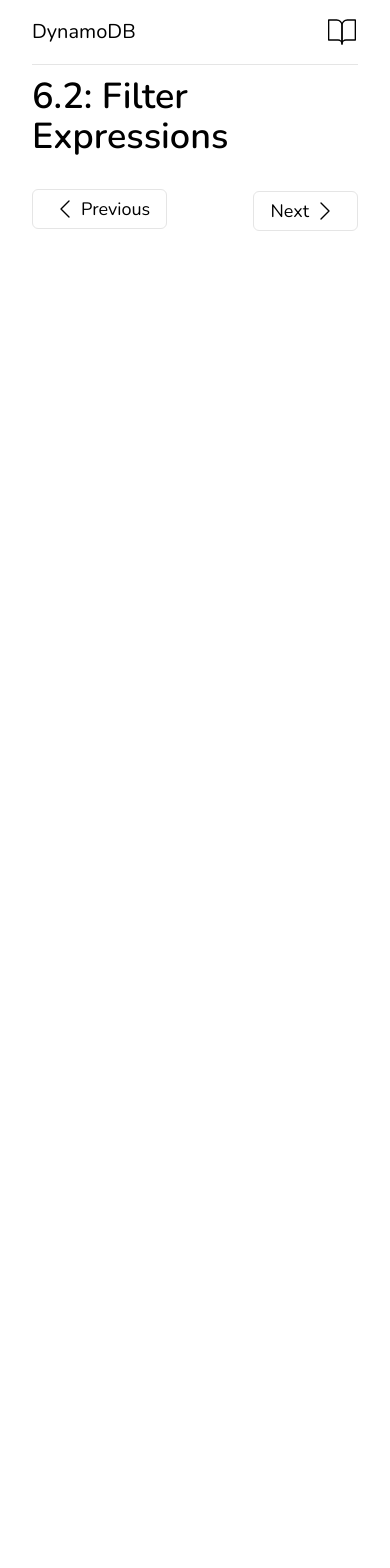
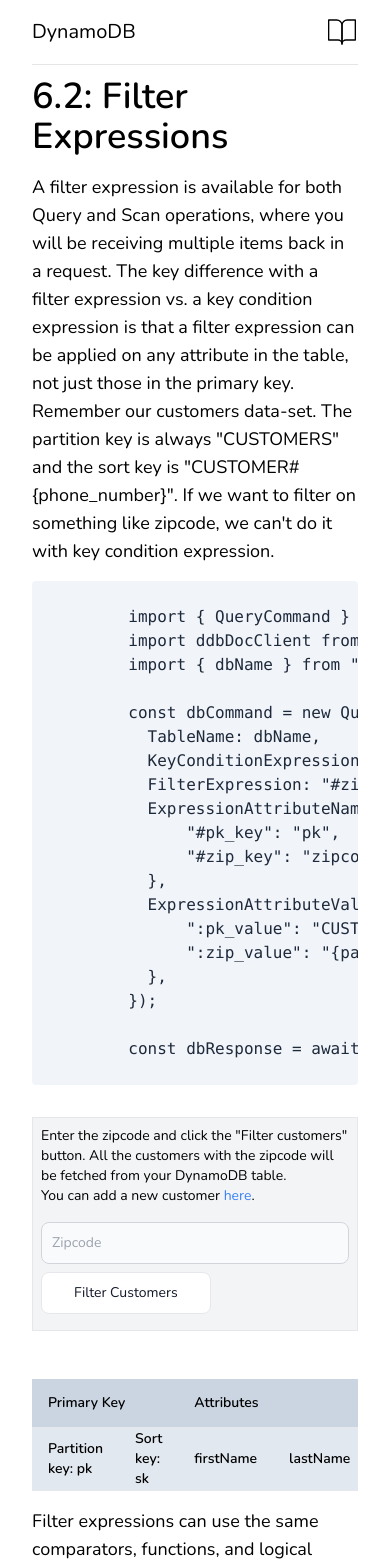
Before and after one commit to 5thComrade/dynamodb, a Next.js app: page /chapter_6/6.2 in a window 390 px wide. Shown: the top 1568 px of the page. Before the commit the page ends 844 px from the top, so only its background shows below. Built offline with nearby package versions, Linux system fonts and the light colour scheme.

Commit message:
filter expressions chapter completed and nextjs updated to latest version

```diff
--- a/package.json
+++ b/package.json
@@ -24,7 +24,7 @@
     "lottie-react": "^2.4.0",
     "lucide-react": "^0.260.0",
     "nanoid": "^5.0.1",
-    "next": "13.4.10",
+    "next": "^14.0.3",
     "react": "18.2.0",
     "react-dom": "18.2.0",
     "react-hook-form": "^7.46.2",
--- /dev/null
+++ b/src/app/api/allCustomersByZip/route.ts
@@ -0,0 +1,60 @@
+import { type NextRequest, NextResponse } from "next/server";
+import { QueryCommand } from "@aws-sdk/lib-dynamodb";
+import { string, safeParse } from "valibot";
+import ddbDocClient from "@/lib/clients/dynamoDBClient";
+import { dbName } from "@/lib/constants";
+
+export async function GET(request: NextRequest) {
+  try {
+    const zipcode = request.nextUrl.searchParams.get("zipcode");
+
+    const parsedZipcode = safeParse(string(), zipcode);
+
+    if (parsedZipcode.success) {
+      const dbCommand = new QueryCommand({
+        TableName: dbName,
+        KeyConditionExpression: "#pk_key = :pk_value",
+        FilterExpression: "#zip_key = :zip_value",
+        ExpressionAttributeNames: {
+          "#pk_key": "pk",
+          "#zip_key": "zipcode",
+        },
+        ExpressionAttributeValues: {
+          ":pk_value": "CUSTOMERS",
+          ":zip_value": `${parsedZipcode.output}`,
+        },
+      });
+
+      const dbResponse = await ddbDocClient.send(dbCommand);
+
+      if (dbResponse.$metadata.httpStatusCode === 200) {
+        return NextResponse.json(
+          {
+            count: dbResponse.Count,
+            scannedCount: dbResponse.ScannedCount,
+            items: dbResponse.Items,
+          },
+          {
+            status: 200,
+          }
+        );
+      } else {
+        throw new Error("DB QueryCommand failed!", {
+          cause: dbResponse,
+        });
+      }
+    } else {
+      throw new Error("Request schema validation failed.");
+    }
+  } catch (err) {
+    console.log(err);
+    return NextResponse.json(
+      {
+        message: "Request failed!",
+      },
+      {
+        status: 400,
+      }
+    );
+  }
+}
--- a/src/app/chapter_6/6.2/page.tsx
+++ b/src/app/chapter_6/6.2/page.tsx
@@ -1,10 +1,66 @@
 import Footer from "@/components/custom/Footer";
-import { PageTitle, Paragraph } from "@/components/custom/Typography";
+import {
+  PageTitle,
+  Paragraph,
+  SectionTitle,
+} from "@/components/custom/Typography";
+import FilterCustomersByZipcode from "../_components/FilterCustomersByZipcode";
 
 export default function chapter_6_2() {
   return (
     <main>
       <PageTitle>6.2: Filter Expressions</PageTitle>
+
+      <Paragraph>
+        A filter expression is available for both Query and Scan operations,
+        where you will be receiving multiple items back in a request. The key
+        difference with a filter expression vs. a key condition expression is
+        that a filter expression can be applied on any attribute in the table,
+        not just those in the primary key.
+      </Paragraph>
+      <Paragraph>
+        {`Remember our customers data-set. The partition key is always "CUSTOMERS" and the sort key is "CUSTOMER#{phone_number}". If we want to filter on something like zipcode, we can't do it with key condition expression.`}
+      </Paragraph>
+
+      <FilterCustomersByZipcode />
+
+      <SectionTitle>Challenges of Filter Expressions</SectionTitle>
+
+      <Paragraph>
+        When you issue a Query or Scan request to DynamoDB, DynamoDB performs
+        the following actions in order:
+      </Paragraph>
+      <Paragraph>
+        1: It reads items matching your Query or Scan from the database using
+        the Key Condition expression.
+      </Paragraph>
+      <Paragraph>
+        2: If a filter expression is present, it filters out items from the
+        results that don’t match the filter expression.
+      </Paragraph>
+      <Paragraph>3: It returns any remaining items to the client.</Paragraph>
+
+      <Paragraph className="mt-3">
+        The key point to understand is that the Query and Scan operations will
+        return a maximum of 1MB of data, and this limit is applied in step 1,
+        before the filter expression is applied.
+      </Paragraph>
+
+      <SectionTitle>
+        Filter expressions are useful for a few limited contexts:
+      </SectionTitle>
+
+      <Paragraph>1: Reducing response payload size.</Paragraph>
+      <Paragraph>2: Easier application filtering.</Paragraph>
+      <Paragraph>
+        3: Better validation around time-to-live (TTL) expiry. When using
+        DynamoDB TTL, AWS states that items are generally deleted within 48
+        hours of their TTL expiry. This is a wide range! If you’re counting on
+        expiration as a part of your business logic, you could get incorrect
+        results. To help guard against this, you could write a filter expression
+        that removes all items that should have been expired by now, even if
+        they’re not quite expired yet.
+      </Paragraph>
       <Footer previous="/chapter_6/6.1" next="/chapter_6/6.3" />
     </main>
   );
--- /dev/null
+++ b/src/app/chapter_6/_components/FilterCustomersByZipcode.tsx
@@ -0,0 +1,137 @@
+"use client";
+
+import { useState } from "react";
+import Link from "next/link";
+import { useForm, type SubmitHandler } from "react-hook-form";
+import toast from "react-hot-toast";
+import customerService from "@/services/customer.service";
+import CustomTable from "@/components/custom/CustomTable";
+import CodeBlock from "@/components/custom/CodeBlock";
+import { Paragraph } from "@/components/custom/Typography";
+import { zipcodeRegex } from "@/lib/constants";
+
+type Inputs = {
+  zipcode: string;
+};
+
+type Customer = {
+  firstName: string;
+  lastName: string;
+  phone: string;
+  email: string;
+  zipcode: string;
+};
+
+const tableHeaders = [
+  "pk",
+  "sk",
+  "firstName",
+  "lastName",
+  "phone",
+  "email",
+  "zipcode",
+];
+
+const FilterCustomersByZipcode = () => {
+  const {
+    register,
+    handleSubmit,
+    formState: { errors },
+    reset,
+  } = useForm<Inputs>();
+
+  const [disableButton, setDisableButton] = useState<boolean>(false);
+  const [customers, setCustomers] = useState<Customer[] | []>([]);
+
+  const handleSearchCustomers: SubmitHandler<Inputs> = async (data) => {
+    try {
+      setDisableButton(true);
+      const dbResponse = await customerService.getCustomersByZipcode(
+        data.zipcode
+      );
+      if (dbResponse.count > 0) {
+        setCustomers(dbResponse.items);
+      } else {
+        toast.error("No customers found with that zipcode!");
+      }
+
+      reset();
+      setDisableButton(false);
+    } catch (err) {
+      toast.error("Please add your AWS credentials in the env file!");
+      reset();
+      setDisableButton(false);
+    }
+  };
+
+  return (
+    <>
+      <CodeBlock>
+        <>
+          {`
+          import { QueryCommand } from "@aws-sdk/lib-dynamodb";
+          import ddbDocClient from "@/lib/clients/dynamoDBClient";
+          import { dbName } from "@/lib/constants";
+
+          const dbCommand = new QueryCommand({
+            TableName: dbName,
+            KeyConditionExpression: "#pk_key = :pk_value",
+            FilterExpression: "#zip_key = :zip_value",
+            ExpressionAttributeNames: {
+                "#pk_key": "pk",
+                "#zip_key": "zipcode",
+            },
+            ExpressionAttributeValues: {
+                ":pk_value": "CUSTOMERS",
+                ":zip_value": "{parsedZipcode.output}",
+            },
+          });
+
+          const dbResponse = await ddbDocClient.send(dbCommand);
+        `}
+        </>
+      </CodeBlock>
+      <form
+        onSubmit={handleSubmit(handleSearchCustomers)}
+        className="my-8 flex flex-col items-start border bg-gray-100 p-2"
+      >
+        <p className="text-sm">{`Enter the zipcode and click the "Filter customers" button. All the customers with the zipcode will be fetched from your DynamoDB table.`}</p>
+        <p className="text-sm">
+          You can add a new customer{" "}
+          <Link href="/chapter_6">
+            <span className="text-blue-500">here</span>
+          </Link>
+          .
+        </p>
+        <input
+          type="text"
+          placeholder="Zipcode"
+          className="mt-4 block w-full rounded-lg border border-gray-300 bg-gray-50 p-2.5 text-sm text-gray-900 outline-none focus:border-black focus:ring-black md:w-1/2"
+          {...register("zipcode", { required: true, pattern: zipcodeRegex })}
+        />
+        {errors.zipcode && (
+          <span className="text-xs text-red-500">
+            Please enter a valid zipcode!
+          </span>
+        )}
+
+        <button
+          type="submit"
+          className="my-2 mr-2 rounded-lg border border-gray-200 bg-white px-8 py-2.5 text-sm font-medium text-gray-900 hover:bg-gray-100 hover:text-black focus:z-10 focus:outline-none focus:ring-4 focus:ring-gray-200"
+          disabled={disableButton}
+        >
+          Filter Customers
+        </button>
+      </form>
+
+      <CustomTable headers={tableHeaders} tableData={customers} />
+
+      <Paragraph className="my-4">
+        {`Filter expressions can use the same comparators, functions, and logical
+        operators as a key condition expression. In addition, filter expressions can use the not-equals operator (<>), the OR operator, the CONTAINS operator, the IN operator, the BEGINS_WITH operator, the BETWEEN operator, the EXISTS operator, and the SIZE operator.`}
+      </Paragraph>
+    </>
+  );
+};
+
+export default FilterCustomersByZipcode;
--- a/src/components/custom/CustomTable.tsx
+++ b/src/components/custom/CustomTable.tsx
@@ -34,8 +34,8 @@
                 {index === 0
                   ? `Partition key: ${item}`
                   : index === 1
-                  ? `Sort key: ${item}`
-                  : item}
+                    ? `Sort key: ${item}`
+                    : item}
               </TableHead>
             );
           })}
--- a/src/services/customer.service.ts
+++ b/src/services/customer.service.ts
@@ -116,6 +116,48 @@
       throw err;
     }
   }
+
+  // get all customers filtered by their zipcode
+  async getCustomersByZipcode(zipcode: string) {
+    const CustomerSchema = object({
+      count: number(),
+      scannedCount: number(),
+      items: array(
+        object({
+          pk: string(),
+          sk: string(),
+          firstName: string(),
+          lastName: string(),
+          phone: string(),
+          email: string(),
+          zipcode: string(),
+        })
+      ),
+    });
+    const axiosConfigObj = {
+      method: "GET",
+      url: "/api/allCustomersByZip",
+      requestConfig: {
+        params: {
+          zipcode: zipcode,
+        },
+      },
+    };
+
+    try {
+      const response = await super.requestWithAxios(axiosConfigObj);
+
+      const parseResult = safeParse(CustomerSchema, response.data);
+      if (response.status === 200 && parseResult.success) {
+        return parseResult.output;
+      } else {
+        throw new Error("fetching customers failed!");
+      }
+    } catch (err) {
+      console.log("CustomerService getCustomersByZipcode error: ", err);
+      throw err;
+    }
+  }
 }
 
 const customerService = new CustomerService();
```
Also changed, not shown: 1 other file (tests, documents, lock files or other folders).
